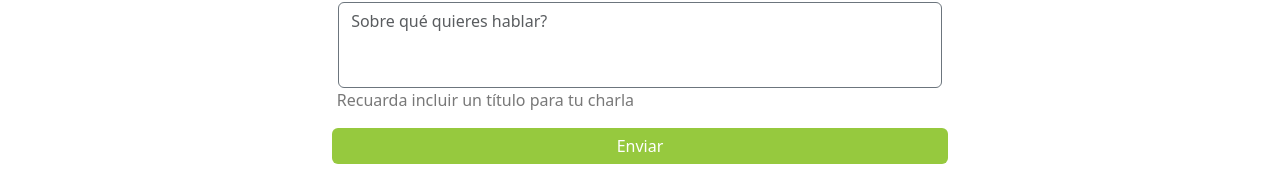
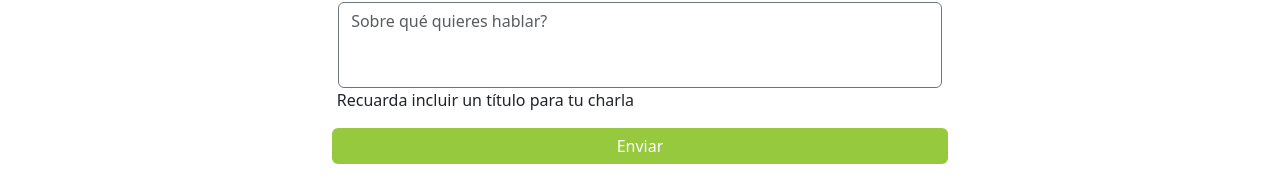
Before and after one commit to brunoleonel234/trabajo-practico, a plain HTML site: page index.html in a window 1280 px wide. Shown: the part 2282-2459 px from the top of the page. Drawn offline with nearby package versions, Linux system fonts and the light colour scheme.

Commit message:
Update style.css

```diff
--- a/css/style.css
+++ b/css/style.css
@@ -98,7 +98,7 @@
     font-size: 1rem;
 
 
-    color: rgb(120, 120, 120);
+
     margin-left: .3rem;
 
 
```
